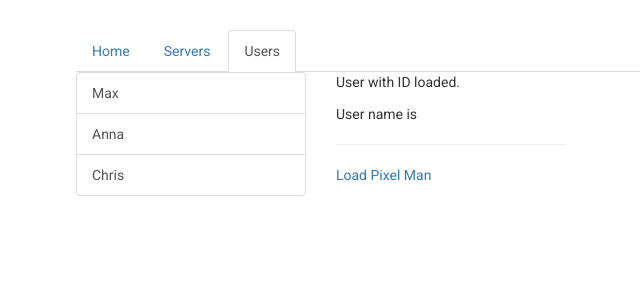
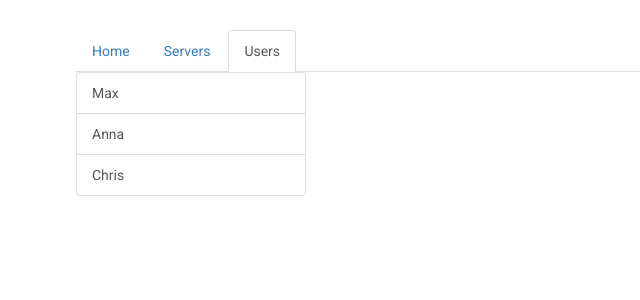
Before and after one commit to sean-xiao-zhao7/ang-routing, an Angular app: page /users in a window 1280 px wide. Shown: the top 300 px of the page, without its empty margins (189-829 px from the left). Built offline with nearby package versions, Linux system fonts and the light colour scheme.

Commit message:
Add users child routing

```diff
--- a/src/app/users/users.component.html
+++ b/src/app/users/users.component.html
@@ -11,6 +11,6 @@
     </div>
   </div>
   <div class="col-xs-12 col-sm-4">
-    <app-user></app-user>
+    <router-outlet></router-outlet>
   </div>
 </div>
```
Also changed, not shown: src/app/app.module.ts (+6 -4 lines).
